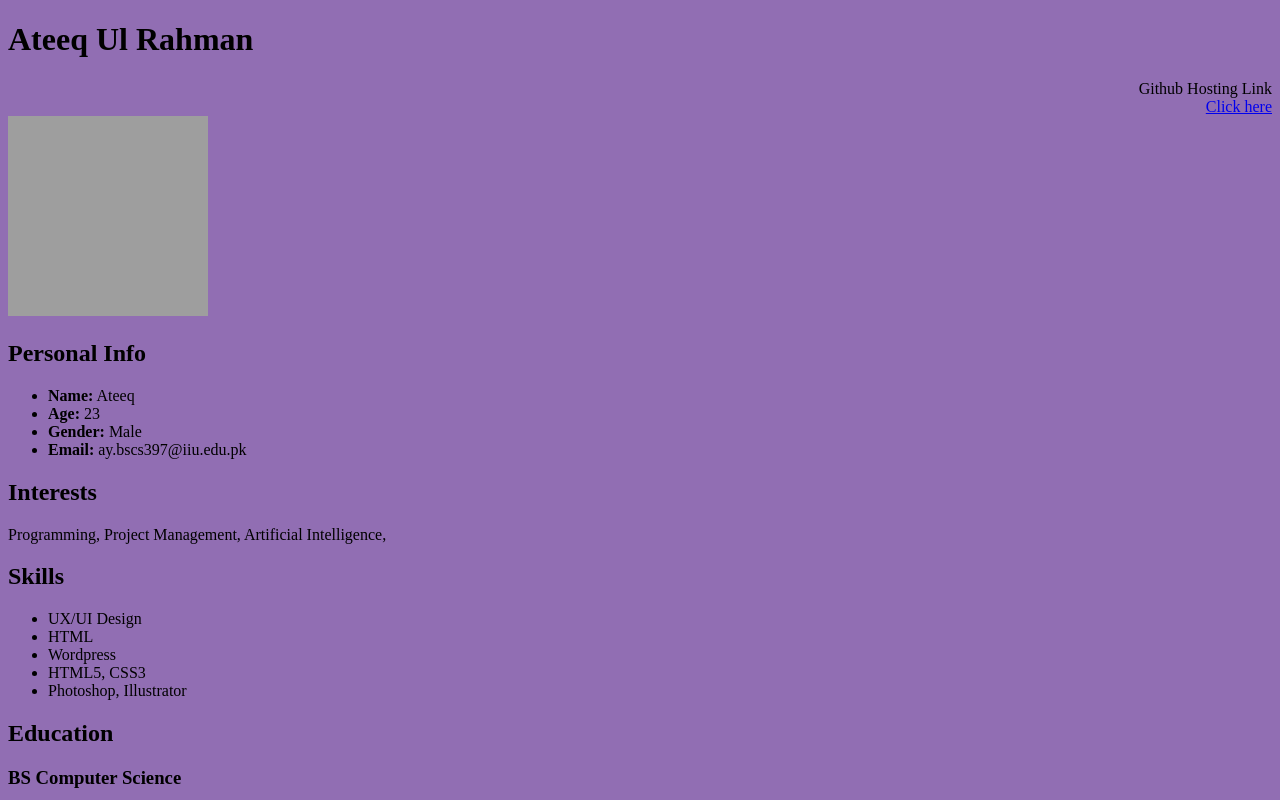
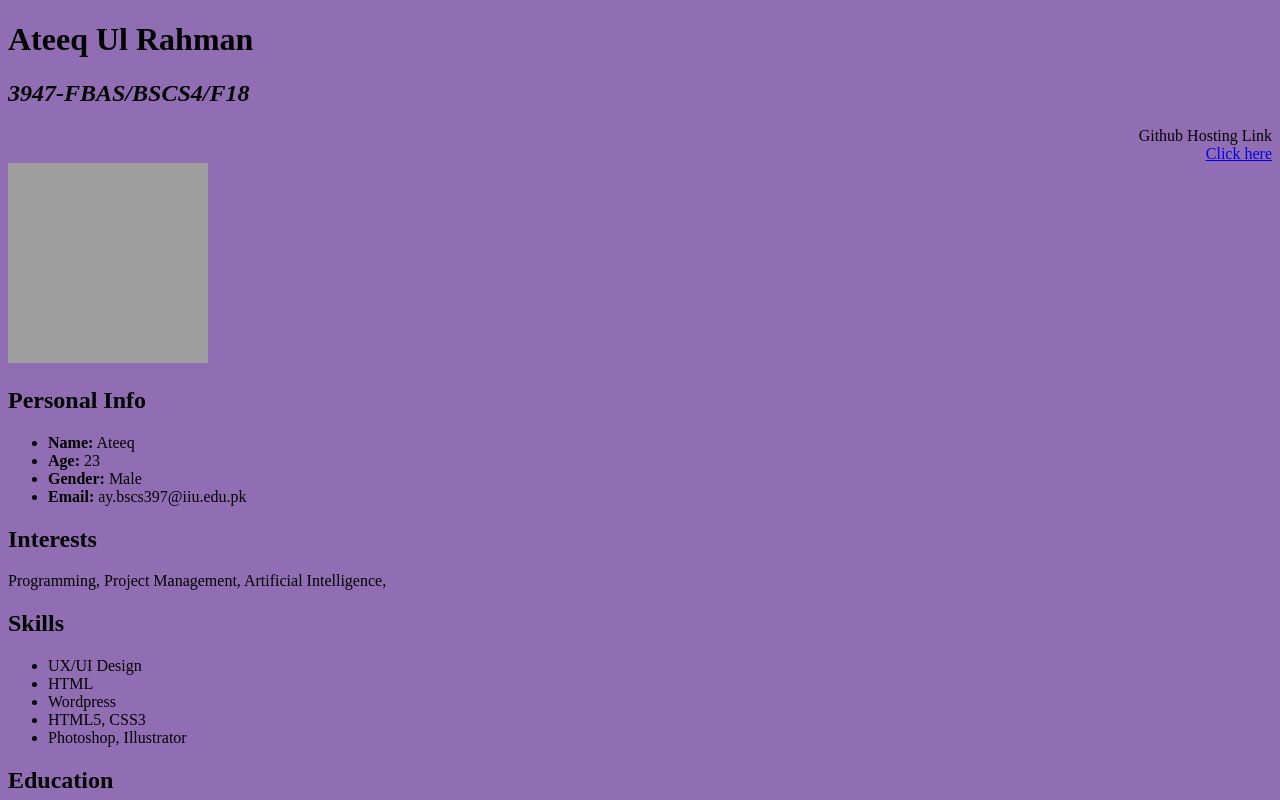
Before and after one commit to complaitform/complaintform2github.io, a plain HTML site: page index.html in a window 1280 px wide. Shown: the top 800 px of the page. Drawn offline with Linux system fonts and the light colour scheme; grey boxes are pictures that could not be loaded.

Commit message:
Add files via upload

```diff
--- a/index.html
+++ b/index.html
@@ -13,6 +13,7 @@
     <div class="page">
         <div class="section row">
             <h1 class="col"><span style="font-weight:700">Ateeq</span> Ul Rahman</h1>
+            <h2><b><i>3947-FBAS/BSCS4/F18</i></b></h2>
 
            <div align="right" <h1>Github Hosting Link</h1>
             <br>
```
